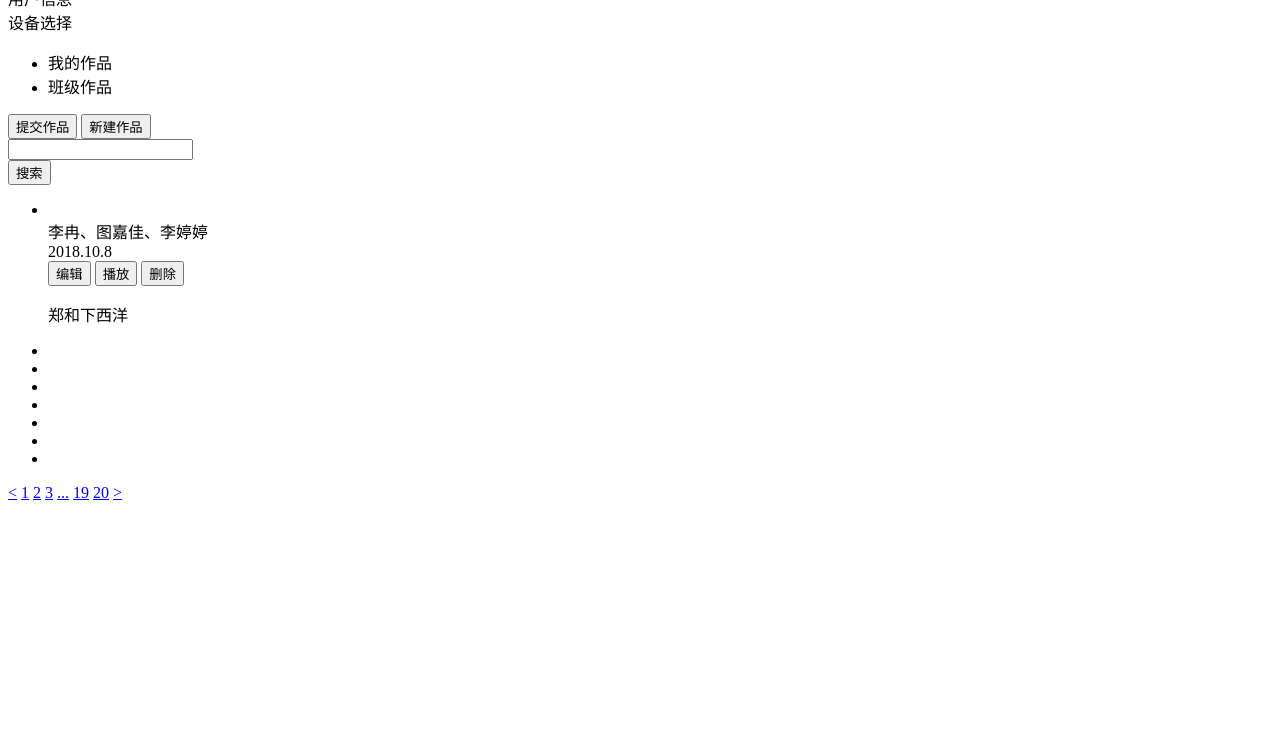
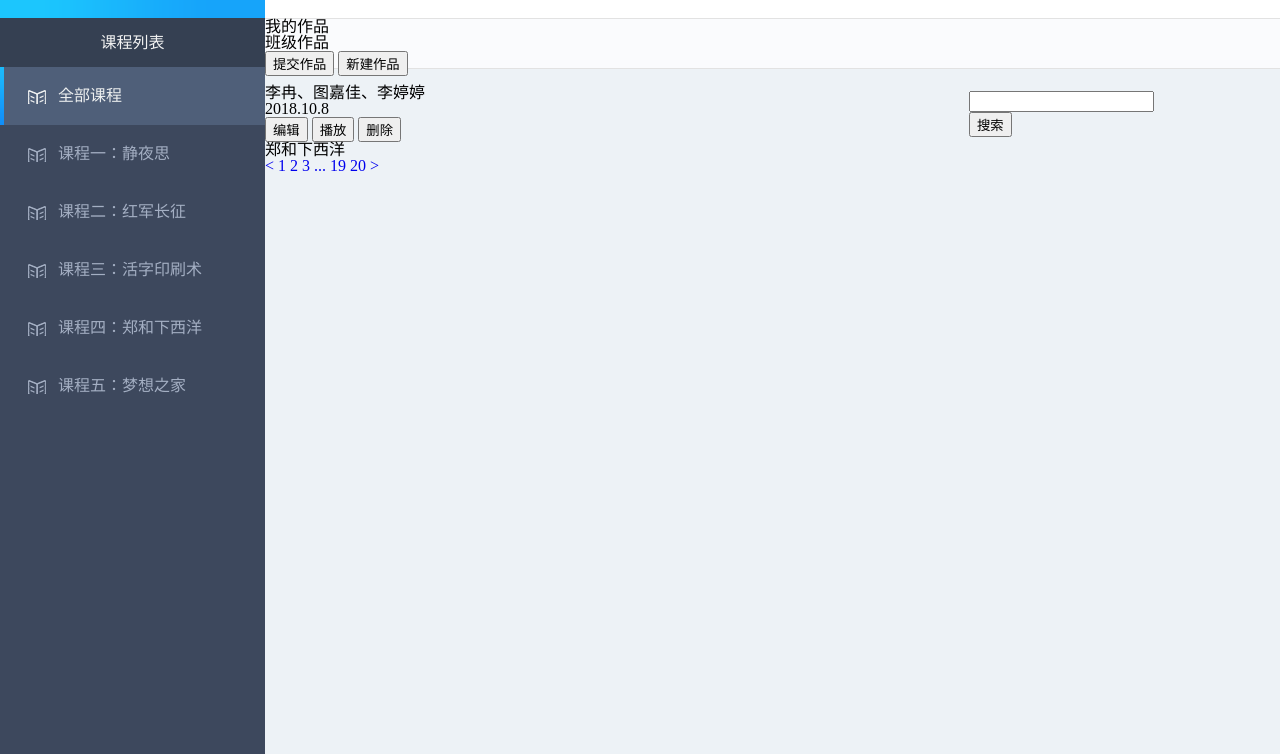
Before and after one commit to yajia404/VR-, a plain HTML site: page index.html in a window 1280 px wide. Shown: the part 46-800 px from the top of the page. Drawn offline with Linux system fonts and the light colour scheme.

Commit message:
add vr.css(sidebar)

```diff
--- a/index.html
+++ b/index.html
@@ -4,6 +4,8 @@
     <meta charset="UTF-8">
     <meta name="viewport" content="width=device-width, initial-scale=1.0">
     <meta http-equiv="X-UA-Compatible" content="ie=edge">
+    <link rel="stylesheet" href="style/reset.css">
+    <link rel="stylesheet" href="style/vr.css">
     <title>101VR创客教室</title>
 </head>
 <body>
@@ -12,10 +14,20 @@
         <div class="l-sidebar">
             <!-- logo -->
             <div class="vr-logo-box">
-                <a href="###" title="101 VR创客教室" class="vr-logo">VR创客教室</a>
+                <a href="###" title="101 VR创客教室" class="vr-logo"></a>
             </div>
             <!-- 课程导航栏 -->
-            <div class="vr-course"></div>
+            <div class="vr-courses">
+                <div class="vr-courses-title">课程列表</div>
+                <ul class="vr-courses-list">
+                    <li class="course-on"><a href="###" class="vr-courses-item">全部课程</a></li>
+                    <li><a href="###" class="vr-courses-item">课程一：静夜思</a></li>
+                    <li><a href="###" class="vr-courses-item">课程二：红军长征</a></li>
+                    <li><a href="###" class="vr-courses-item">课程三：活字印刷术</a></li>
+                    <li><a href="###" class="vr-courses-item">课程四：郑和下西洋</a></li>
+                    <li><a href="###" class="vr-courses-item">课程五：梦想之家</a></li>
+                </ul>
+            </div>
         </div>
 
         <!-- 主内容区 -->
--- a/style/reset.css
+++ b/style/reset.css
@@ -41,3 +41,7 @@ table {
 	border-collapse: collapse;
 	border-spacing: 0;
 }
+a {
+	text-decoration:none;
+	outline: none;
+}
--- /dev/null
+++ b/style/vr.css
@@ -0,0 +1,117 @@
+@charset "UTF-8";
+html,body,.wrapper{
+    height:100%;
+    margin:0;
+    padding:0;
+}
+/* 侧边栏 */
+.l-sidebar{
+    position: absolute;
+    left:0;
+    top:0;
+    bottom:0;
+    width:265px;
+    background:#3d485d;
+}
+
+/* logo */
+.vr-logo-box{
+    height:64px;
+    background-image: url("../images/logo_bg.png");
+    background-repeat: repeat-y;
+}
+.vr-logo{
+    display:block;
+    height:100%;
+    background: url("../images/logo.png") no-repeat 50% 50%;
+}
+
+/* 课程列表 */
+.vr-courses-title{
+    height:49px;
+    background:#354052;
+    line-height: 49px;
+    text-align: center;
+    font-size: 16px;
+    color: #f2f2f2;
+}
+.vr-courses-list li{
+    height:58px;
+    position: relative;
+    cursor:pointer;
+}
+.vr-courses-item{
+    position: relative;
+    padding-left: 58px;
+    line-height: 58px;
+    color: #a4afc3;
+    background:url("../images/icon_class_nor.png") no-repeat 28px 3px;
+}
+/* 鼠标悬停 */
+.vr-courses-list li:hover::before{
+    content: "";
+    position: absolute;
+    top:0;
+    left:0;
+    height:100%;
+    width:100%;
+    background:url("../images/class_hov_bg.png") repeat 0 0;
+    background-size: 100% 100%;
+    transition: width 0.5s;
+
+}
+.vr-courses-list li:hover .vr-courses-item{
+    color:#ffffff;
+    background: url("../images/icon_class_pre.png") no-repeat 28px 3px;
+}
+/* 选中的课程 */
+.vr-courses-list li.course-on{
+    color:#eff1f1;
+    background:#4f5f79;
+}
+.vr-courses-list li.course-on .vr-courses-item{
+    color:#eff1f1;
+    background: url("../images/icon_class_pre.png") no-repeat 28px 3px;
+}
+.vr-courses-list li.course-on::before{
+    content:"";
+    position: absolute;
+    top:0;
+    left:0;
+    width:4px;
+    height:100%;
+    background:url("../images/course_pre.png") repeat 0 0;
+    background-size: 100% 100%;
+    transition: width 0.5s;
+}
+/* 主内容区 */
+.l-content{
+    background: #edf2f6;
+    height:100%;
+    margin-left:265px;
+}
+
+/* 顶部：用户和设备选择 */
+.l-top{
+    height:64px;
+    background:#ffffff;
+    border-bottom: solid 1px #e2e2e2;
+}
+
+/* 作品分类、提交、新建 */
+.l-main__hd{
+    height:49px;
+    background:#fafbfd;
+    border-bottom:solid 1px #e2e2e2;
+}
+
+.l-main__bd{
+    position:relative;
+}
+/* 搜索 */
+.vr-search{
+    position: absolute;
+    top:22px;
+    right:126px;
+    display:inline-block;
+}
```
Also changed, not shown: images/class_hov_bg.png (added), images/course_pre.png (added), images/icon_class_nor.png (added), images/icon_class_pre.png (added), images/logo.png (added), images/logo_bg.png (added).
